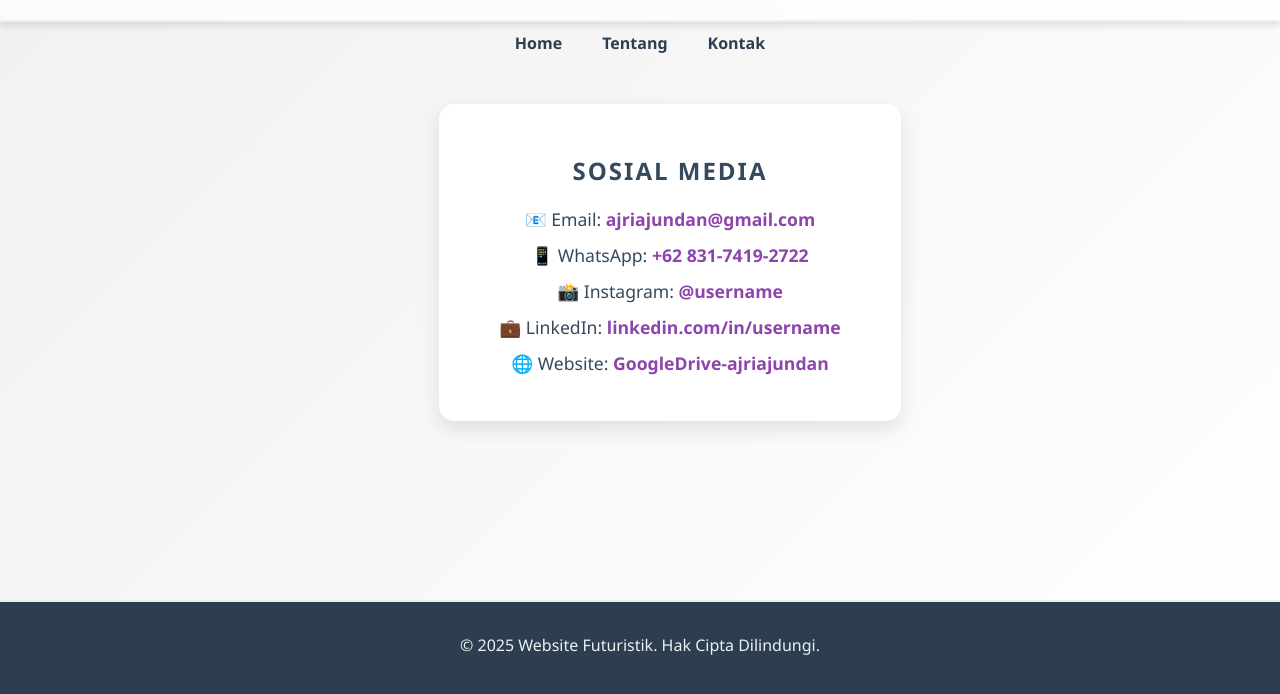
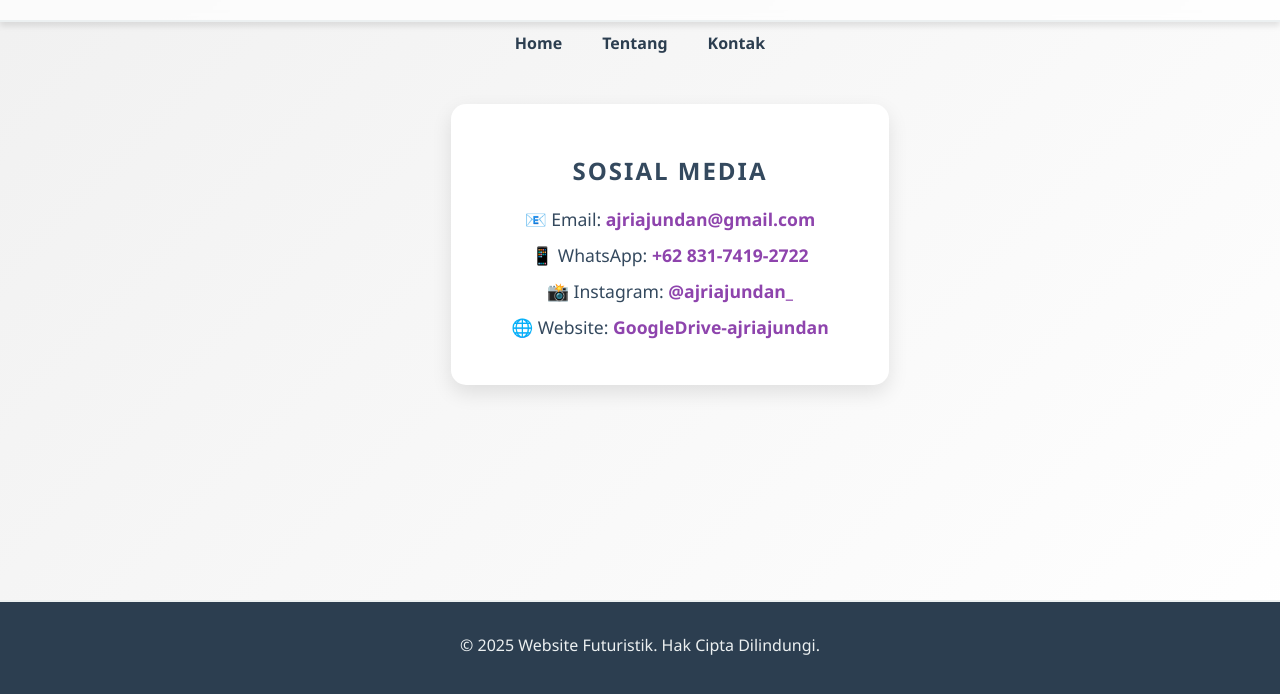
Before and after one commit to jundan01/jundan01.github.io, a plain HTML site: page TugasWebsiteSederhana/TugasWeb.html in a window 1280 px wide. Both pictures are taken after a click on the link "Kontak". Shown: the part 106-800 px from the top of the page. Drawn offline with Linux system fonts and the light colour scheme.

Commit message:
Update TugasWeb.html

```diff
--- a/TugasWebsiteSederhana/TugasWeb.html
+++ b/TugasWebsiteSederhana/TugasWeb.html
@@ -180,8 +180,7 @@
                         <ul>
                             <li>📧 Email: <a href="mailto:ajriajundan@gmail.com">ajriajundan@gmail.com</a></li>
                             <li>📱 WhatsApp: <a href="https://wa.me/6283174192722" target="_blank">+62 831-7419-2722</a></li>
-                            <li>📸 Instagram: <a href="https://instagram.com/username" target="_blank">@username</a></li>
-                            <li>💼 LinkedIn: <a href="https://linkedin.com/in/username" target="_blank">linkedin.com/in/username</a></li>
+                            <li>📸 Instagram: <a href="https://instagram.com/ajriajundan_" target="_blank">@ajriajundan_</a></li>
                             <li>🌐 Website: <a href="https://drive.google.com/drive/folders/1doxirzrCBQIqAHAYLRmfgmKIJyuk2ZgP?usp=sharing" target="_blank">GoogleDrive-ajriajundan</a></li>
                         </ul>
                     </div>
```
